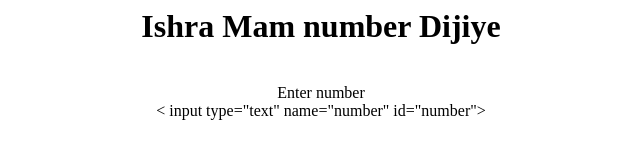
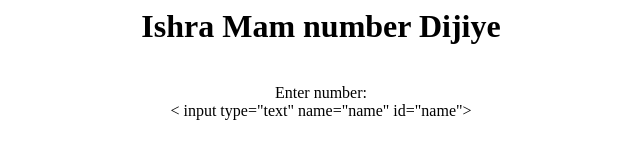
Before and after one commit to Haider0048/Practice, a plain HTML site: page contact.html in a window 1280 px wide. Shown: the full height of the page, 319-959 px from the left. Drawn offline with Linux system fonts and the light colour scheme.

Commit message:
Update contact.html

```diff
--- a/contact.html
+++ b/contact.html
@@ -2,7 +2,7 @@
     <h1 style="text-align: center;"> Ishra Mam number Dijiye </h1>
     <body style="text-align:center;">
         <br>
-        Enter number<br>
-        < input type="text" name="number" id="number">
+        Enter number:<br>
+        < input type="text" name="name" id="name">
     </body>
 </html>
```
